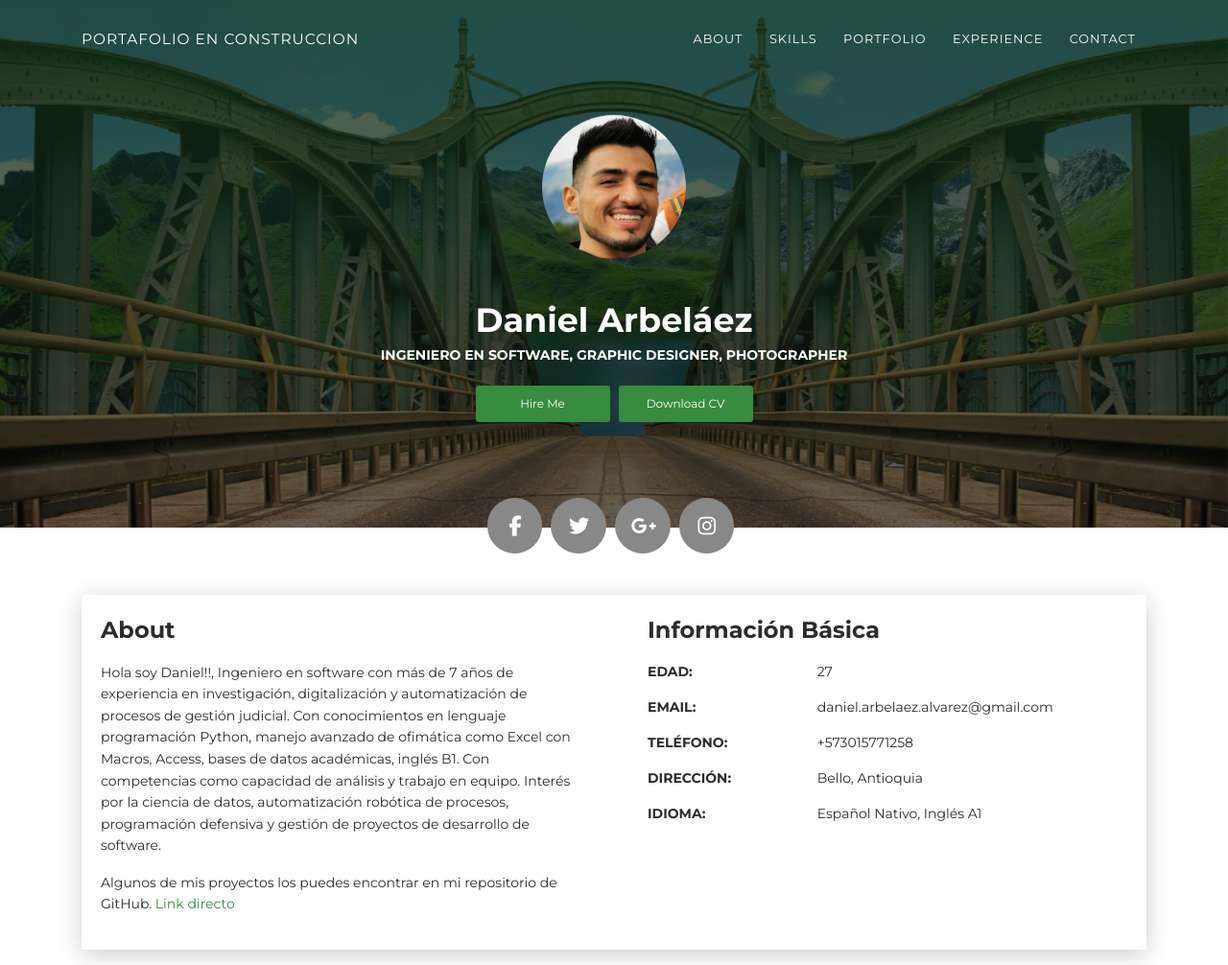
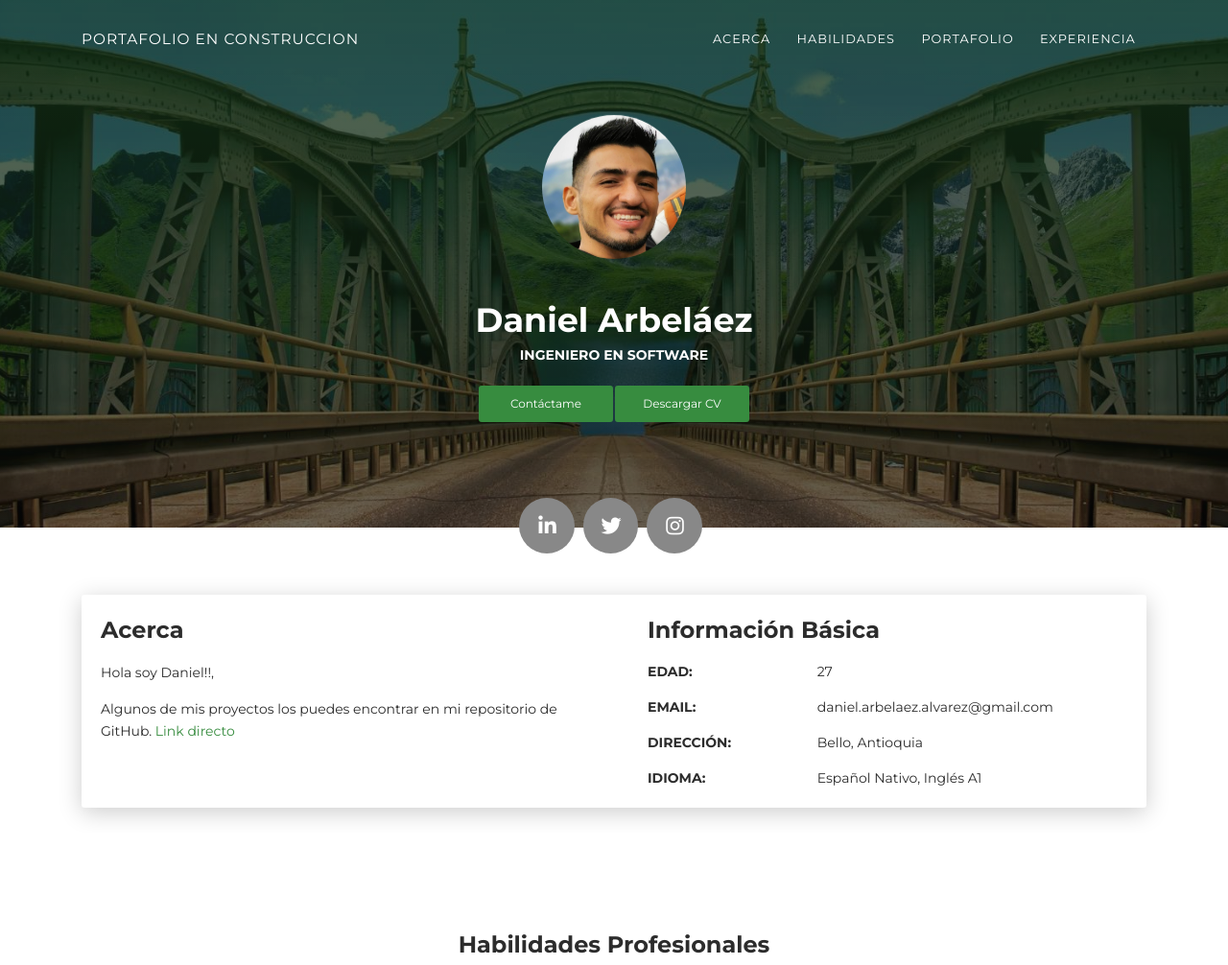
Before and after one commit to HammerDev99/Portafolio, a plain HTML site: page index.html in a window 1280 px wide. Shown: the top 1006 px of the page at 96% size. Drawn offline with Linux system fonts and the light colour scheme.

Commit message:
update 18-04-2022

```diff
--- a/index.html
+++ b/index.html
@@ -29,11 +29,11 @@
             </div>
             <div class="collapse navbar-collapse justify-content-end" id="navigation">
               <ul class="navbar-nav">
-                <li class="nav-item"><a class="nav-link smooth-scroll" href="#about">About</a></li>
-                <li class="nav-item"><a class="nav-link smooth-scroll" href="#skill">Skills</a></li>
-                <li class="nav-item"><a class="nav-link smooth-scroll" href="#portfolio">Portfolio</a></li>
-                <li class="nav-item"><a class="nav-link smooth-scroll" href="#experience">Experience</a></li>
-                <li class="nav-item"><a class="nav-link smooth-scroll" href="#contact">Contact</a></li>
+                <li class="nav-item"><a class="nav-link smooth-scroll" href="#about">Acerca</a></li>
+                <li class="nav-item"><a class="nav-link smooth-scroll" href="#skill">Habilidades</a></li>
+                <li class="nav-item"><a class="nav-link smooth-scroll" href="#portfolio">Portafolio</a></li>
+                <li class="nav-item"><a class="nav-link smooth-scroll" href="#experience">Experiencia</a></li>
+                <!--<li class="nav-item"><a class="nav-link smooth-scroll" href="#contact">Contacto</a></li>-->
               </ul>
             </div>
           </div>
@@ -50,12 +50,12 @@
         <div class="content-center">
           <div class="cc-profile-image"><a href="#"><img src="images/daniel.jpg" alt="Image"/></a></div>
           <div class="h2 title">Daniel Arbeláez</div>
-          <p class="category text-white">Ingeniero en software, Graphic Designer,  Photographer</p><a class="btn btn-primary smooth-scroll mr-2" href="#contact" data-aos="zoom-in" data-aos-anchor="data-aos-anchor">Hire Me</a><a class="btn btn-primary" href="#" data-aos="zoom-in" data-aos-anchor="data-aos-anchor">Download CV</a>
+          <p class="category text-white">Ingeniero en software</p><a class="btn btn-primary" href="https://api.whatsapp.com/send?phone=573015771258" target="_blank" rel="noopener noreferrer" data-aos="zoom-in" data-aos-anchor="data-aos-anchor">Contáctame</a><a class="btn btn-primary" href="https://drive.google.com/file/d/15ruR2ZhbOHVidBB9gEIY6kD_WcOuZZOA/view?usp=sharing" target="_blank" rel="noopener noreferrer" data-aos="zoom-in" data-aos-anchor="data-aos-anchor">Descargar CV</a>
         </div>
       </div>
       <div class="section">
         <div class="container">
-          <div class="button-container"><a class="btn btn-default btn-round btn-lg btn-icon" href="#" rel="tooltip" title="Follow me on Facebook"><i class="fa fa-facebook"></i></a><a class="btn btn-default btn-round btn-lg btn-icon" href="#" rel="tooltip" title="Follow me on Twitter"><i class="fa fa-twitter"></i></a><a class="btn btn-default btn-round btn-lg btn-icon" href="#" rel="tooltip" title="Follow me on Google+"><i class="fa fa-google-plus"></i></a><a class="btn btn-default btn-round btn-lg btn-icon" href="https://www.instagram.com/daa.adv/" rel="tooltip" title="Follow me on Instagram"><i class="fa fa-instagram"></i></a></div>
+          <div class="button-container"><a class="btn btn-default btn-round btn-lg btn-icon"  href="https://www.linkedin.com/in/daniel-arbelaez-alvarez-08567a63/" rel="tooltip" title="Sigueme en LinkedIn"><i class="fa fa-linkedin"></i></a><a class="btn btn-default btn-round btn-lg btn-icon" href="https://twitter.com/darbela4" rel="tooltip" title="Sígueme en Twitter"><i class="fa fa-twitter"></i></a><a class="btn btn-default btn-round btn-lg btn-icon" href="https://www.instagram.com/daa.adv/" rel="tooltip" title="Sígueme en Instagram"><i class="fa fa-instagram"></i></a></div>
         </div>
       </div>
     </div>
@@ -67,8 +67,8 @@
       <div class="row">
         <div class="col-lg-6 col-md-12">
           <div class="card-body">
-            <div class="h4 mt-0 title">About</div>
-            <p>Hola soy Daniel!!,  Ingeniero en software con más de 7 años de experiencia en investigación, digitalización y automatización de procesos de gestión judicial. Con conocimientos en lenguaje programación Python, manejo avanzado de ofimática como Excel con Macros, Access, bases de datos académicas, inglés B1.  Con competencias como capacidad de análisis y trabajo en equipo. Interés por la ciencia de datos, automatización robótica de procesos, programación defensiva y gestión de proyectos de desarrollo de software.</p>
+            <div class="h4 mt-0 title">Acerca</div>
+            <p>Hola soy Daniel!!,  </p>
             <p>Algunos de mis proyectos los puedes encontrar en mi repositorio de GitHub. <a href="https://github.com/HammerDev99" target="_blank">Link directo</a></p>
           </div>
         </div>
@@ -82,10 +82,6 @@
             <div class="row mt-3">
               <div class="col-sm-4"><strong class="text-uppercase">Email:</strong></div>
               <div class="col-sm-8">daniel.arbelaez.alvarez@gmail.com</div>
-            </div>
-            <div class="row mt-3">
-              <div class="col-sm-4"><strong class="text-uppercase">Teléfono:</strong></div>
-              <div class="col-sm-8">+573015771258</div>
             </div>
             <div class="row mt-3">
               <div class="col-sm-4"><strong class="text-uppercase">Dirección:</strong></div>
@@ -448,6 +444,7 @@
     </div>
   </div>
 </div>
+<!--
 <div class="section" id="contact">
   <div class="cc-contact-information" style="background-image: url('images/staticmap.png')">
     <div class="container">
@@ -455,11 +452,11 @@
         <div class="row">
           <div class="col-md-9">
             <div class="card mb-0" data-aos="zoom-in">
-              <div class="h4 text-center title">Contact Me</div>
+              <div class="h4 text-center title">Contáctame</div>
               <div class="row">
                 <div class="col-md-6">
                   <div class="card-body">
-                    <form action="https://formspree.io/your@email.com" method="POST">
+                    <form action="https://formspree.io/daniel.arbelaez.alvarez@gmail.com" method="POST">
                       <div class="p pb-3"><strong>Feel free to contact me </strong></div>
                       <div class="row mb-3">
                         <div class="col">
@@ -516,9 +513,10 @@
   </div>
 </div></div>
     </div>
+-->
     <footer class="footer">
-      <div class="container text-center"><a class="cc-facebook btn btn-link" href="#"><i class="fa fa-facebook fa-2x " aria-hidden="true"></i></a><a class="cc-twitter btn btn-link " href="#"><i class="fa fa-twitter fa-2x " aria-hidden="true"></i></a><a class="cc-google-plus btn btn-link" href="#"><i class="fa fa-google-plus fa-2x" aria-hidden="true"></i></a><a class="cc-instagram btn btn-link" href="https://www.instagram.com/daa.adv/"><i class="fa fa-instagram fa-2x " aria-hidden="true"></i></a></div>
-      <div class="h4 title text-center">Anthony Barnett</div>
+      <div class="container text-center"><a class="cc-linkedin btn btn-link " href="https://www.linkedin.com/in/daniel-arbelaez-alvarez-08567a63/"><i class="fa fa-linkedin fa-2x " aria-hidden="true"></i></a><a class="cc-twitter btn btn-link " href="https://twitter.com/darbela4"><i class="fa fa-twitter fa-2x " aria-hidden="true"></i></a><a class="cc-instagram btn btn-link" href="https://www.instagram.com/daa.adv/"><i class="fa fa-instagram fa-2x " aria-hidden="true"></i></a></div>
+      <div class="h4 title text-center">Daniel Arbeláez</div>
       <div class="text-center text-muted">
         <p>&copy; Creative CV. All rights reserved.<br>Design - <a class="credit" href="https://templateflip.com" target="_blank">TemplateFlip</a></p>
       </div>
```
Also changed, not shown: 1 other file.
